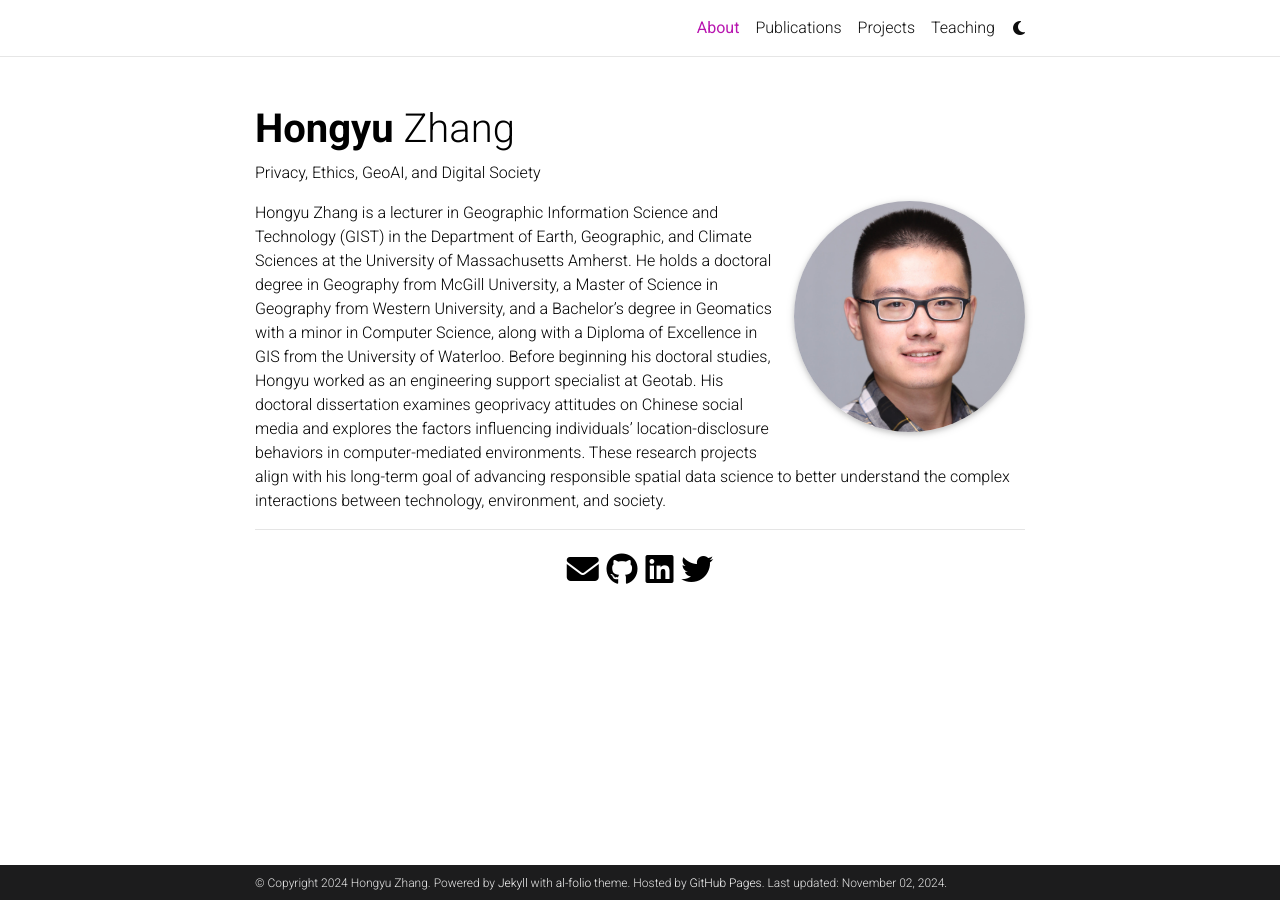
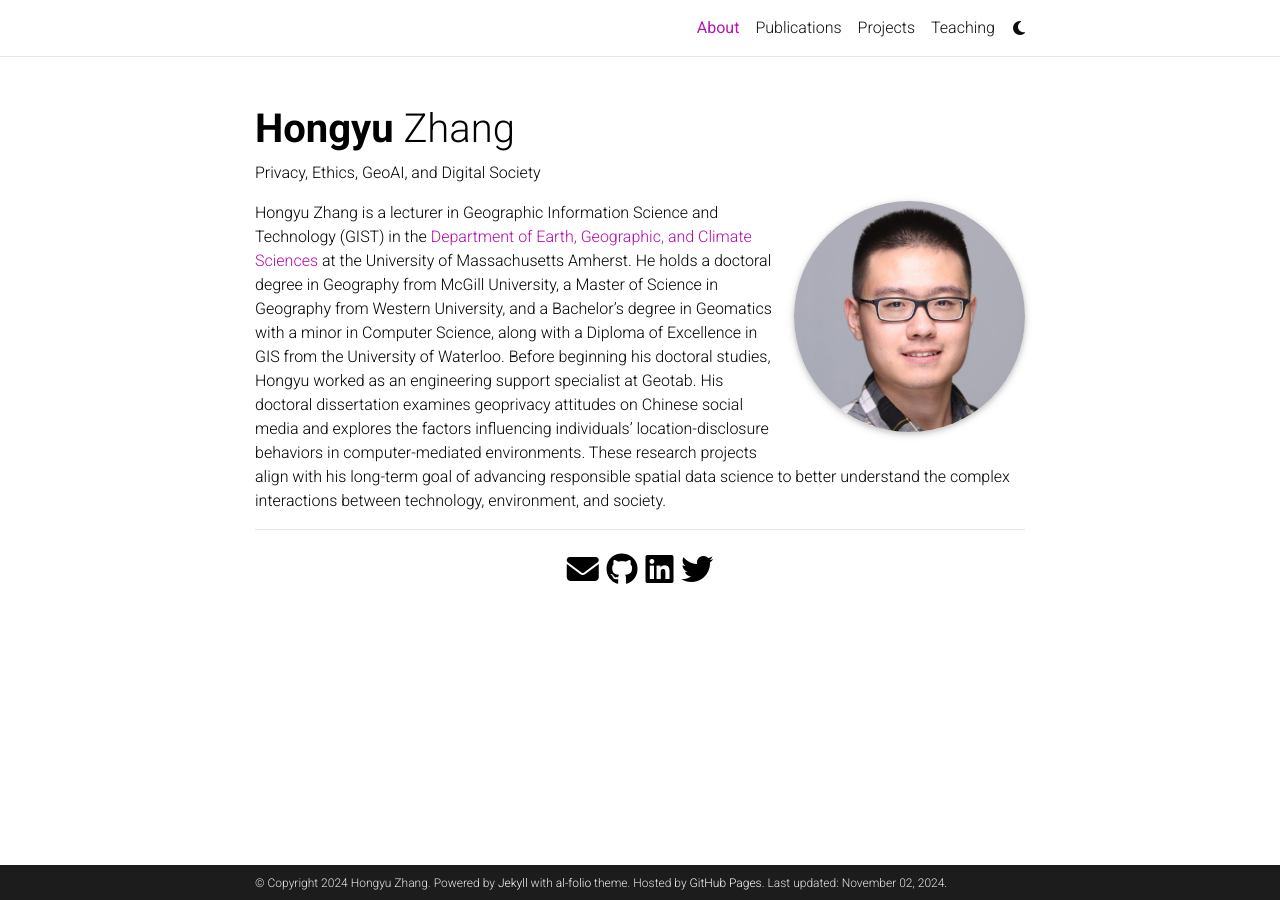
Before and after one commit to hzhangic/hzhangic.github.io, a Jekyll site: the page built from _pages/about.md, in a window 1280 px wide. Built offline with Jekyll 4.4.1, drawn with Linux system fonts in a browser that asks for light colours; full-size pictures stand in for the smaller copies a plugin makes; comment, search, counter and statistics services are not loaded; a style sheet for code colours, icons or effects is not loaded; some of the changed lines change nothing that is shown.

Commit message:
Update university profile link

```diff
--- a/_pages/about.md
+++ b/_pages/about.md
@@ -23,7 +23,7 @@
 After obtaining my B.E.S. in Geomatics from the University of Waterloo, I pursued my passion for GIScience by successfully completing my M.Sc. at Western University under the supervision of [Jacek Malczewski](https://geoenvironment.uwo.ca/people/faculty/malczewski_jacek.html). I then worked as an Engineering Support Specialist at [Geotab](https://www.geotab.com/), troubleshooting telematics hardware and software to enhance the customer experience. Now, pursuing my doctoral degree under the guidance of [Grant McKenzie](https://www.mcgill.ca/geography/mckenzie) at McGill University, I explore the fields of behavioural geography, spatial data science, and privacy. As an experienced researcher and instructor with a proven track record in the information technology and services industry, I am proficient in ArcGIS, Python, SQL, and technical support.
 -->
 
-Hongyu Zhang is a lecturer in Geographic Information Science and Technology (GIST) in the Department of Earth, Geographic, and Climate Sciences at the University of Massachusetts Amherst. He holds a doctoral degree in Geography from McGill University, a Master of Science in Geography from Western University, and a Bachelor’s degree in Geomatics with a minor in Computer Science, along with a Diploma of Excellence in GIS from the University of Waterloo. Before beginning his doctoral studies, Hongyu worked as an engineering support specialist at Geotab. His doctoral dissertation examines geoprivacy attitudes on Chinese social media and explores the factors influencing individuals’ location-disclosure behaviors in computer-mediated environments. These research projects align with his long-term goal of advancing responsible spatial data science to better understand the complex interactions between technology, environment, and society.
+Hongyu Zhang is a lecturer in Geographic Information Science and Technology (GIST) in the [Department of Earth, Geographic, and Climate Sciences](https://www.umass.edu/earth-geography-climate/about/directory/hongyu-zhang) at the University of Massachusetts Amherst. He holds a doctoral degree in Geography from McGill University, a Master of Science in Geography from Western University, and a Bachelor’s degree in Geomatics with a minor in Computer Science, along with a Diploma of Excellence in GIS from the University of Waterloo. Before beginning his doctoral studies, Hongyu worked as an engineering support specialist at Geotab. His doctoral dissertation examines geoprivacy attitudes on Chinese social media and explores the factors influencing individuals’ location-disclosure behaviors in computer-mediated environments. These research projects align with his long-term goal of advancing responsible spatial data science to better understand the complex interactions between technology, environment, and society.
 
 ***
 
```
